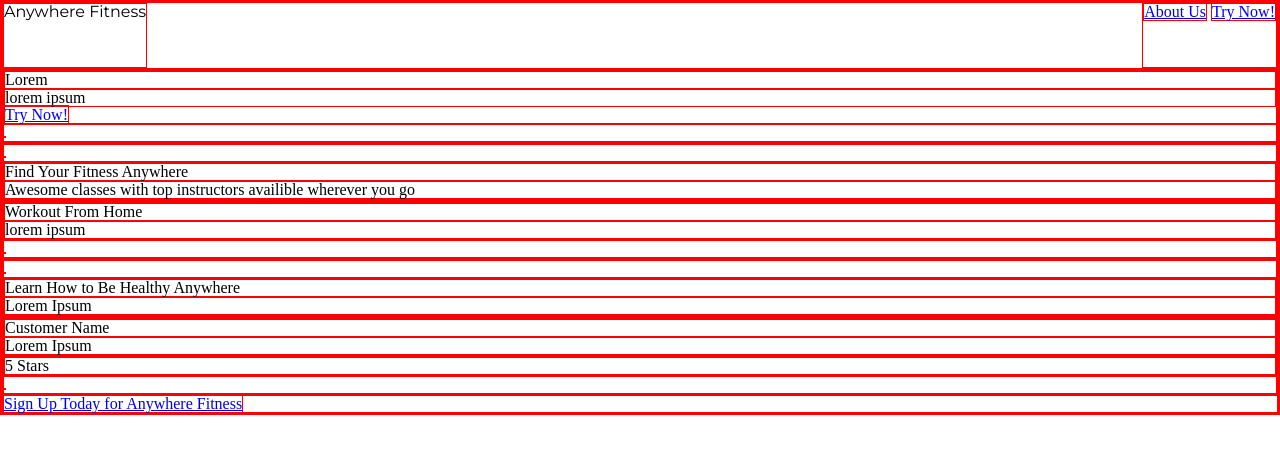
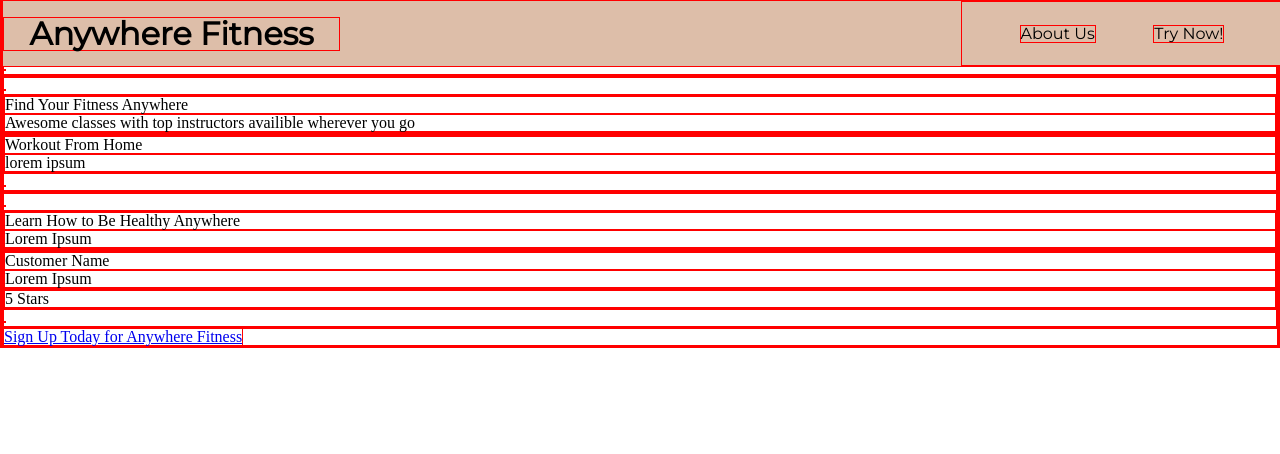
Before and after one commit to BW-Anywhere-Fitness2/anywhere-fitness-marketing, a plain HTML site: page index.html in a window 1280 px wide. Drawn offline with Linux system fonts and the light colour scheme.

Commit message:
header done, created fixed navbar for entire page

```diff
--- a/less/marketing-style.less
+++ b/less/marketing-style.less
@@ -3,12 +3,30 @@ header {
     display: flex;
     justify-content: space-between;
     height: 65px;
+    background-color: @sand;
+    position: fixed;
+    top: 0;
+    width: 100%;
     h1 {
         font-family: @font;
+        margin: auto 0;
+        font-size: 2rem;
+        padding: 0 2%;
+        font-weight: bold;
     }
     nav {
-        a{
+        width: 25%;
+        display: flex;
+        justify-content: space-evenly;
+        align-items: center;
 
+        a {
+            color: black;
+            text-decoration: none;
+            font-family: @font;
+            a:hover {
+                color: @@lightgrey;
+            }
         }
     }
 }
```
Also changed, not shown: css/index.css.
